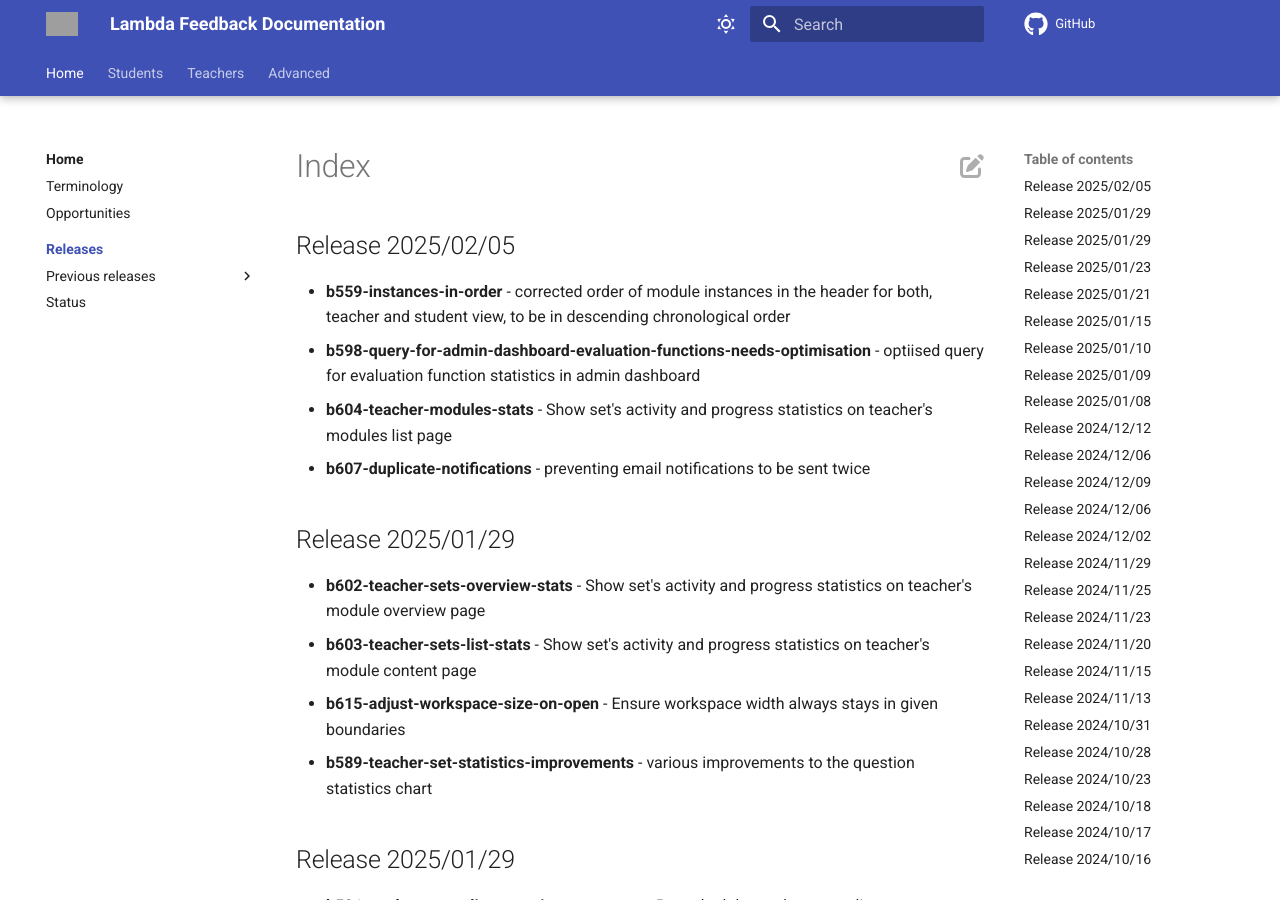
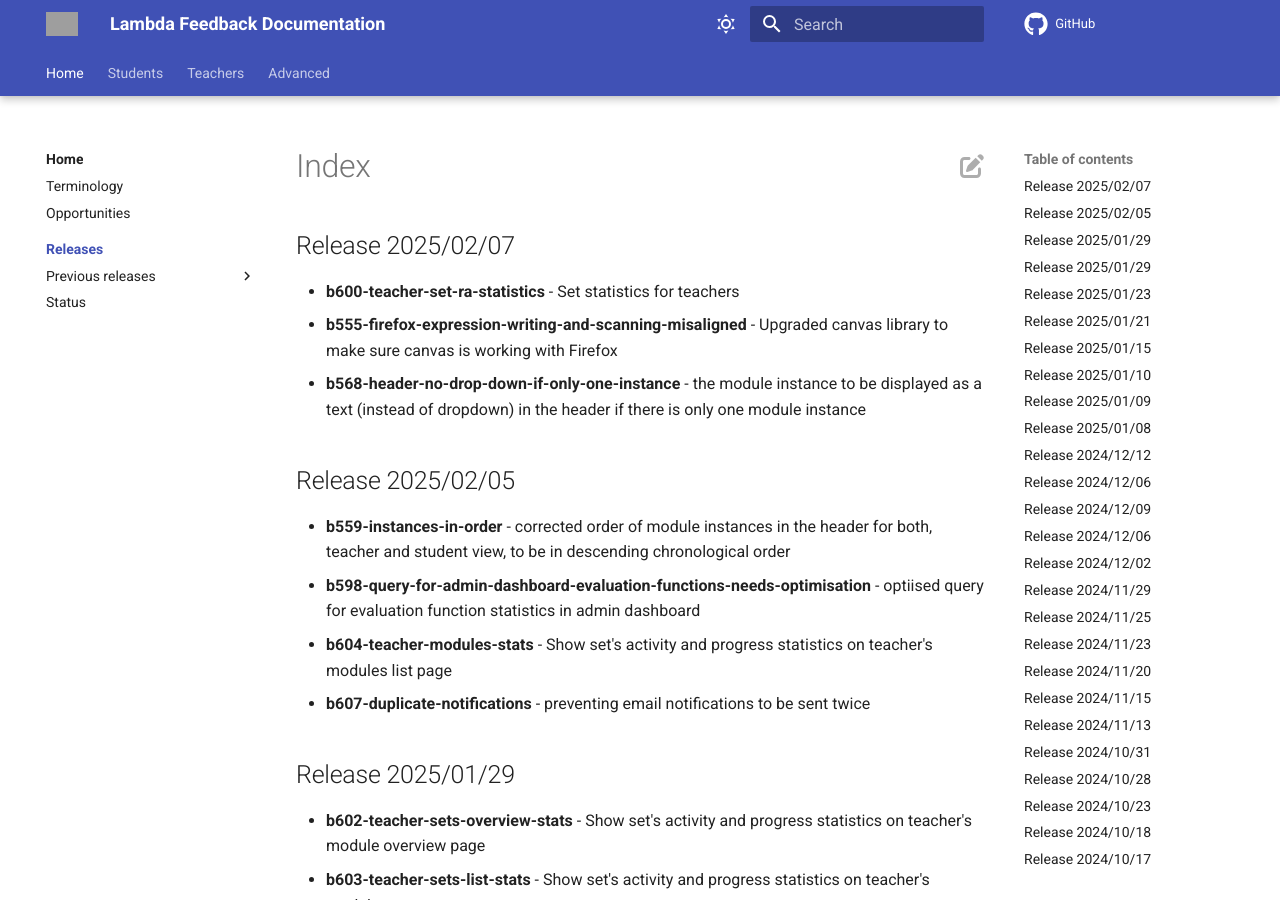
Before and after one commit to lambda-feedback/user-documentation, an MkDocs documentation site: the page built from docs/releases/index.md, in a window 1280 px wide and 900 px high. Built offline with MkDocs 1.6.1 and Material for MkDocs 9.7.7, drawn with Linux system fonts in a browser that asks for light colours; comment, search, counter and statistics services are not loaded; grey boxes are pictures that could not be loaded.

Commit message:
Release 2025/02/07 added

```diff
--- a/docs/releases/index.md
+++ b/docs/releases/index.md
@@ -1,3 +1,9 @@
+## Release 2025/02/07
+
+- **b600-teacher-set-ra-statistics** - Set statistics for teachers
+- **b555-firefox-expression-writing-and-scanning-misaligned** - Upgraded canvas library to make sure canvas is working with Firefox
+- **b568-header-no-drop-down-if-only-one-instance** - the module instance to be displayed as a text (instead of dropdown) in the header if there is only one module instance
+
 ## Release 2025/02/05
 
 - **b559-instances-in-order** - corrected order of module instances in the header for both, teacher and student view, to be in descending chronological order
```
